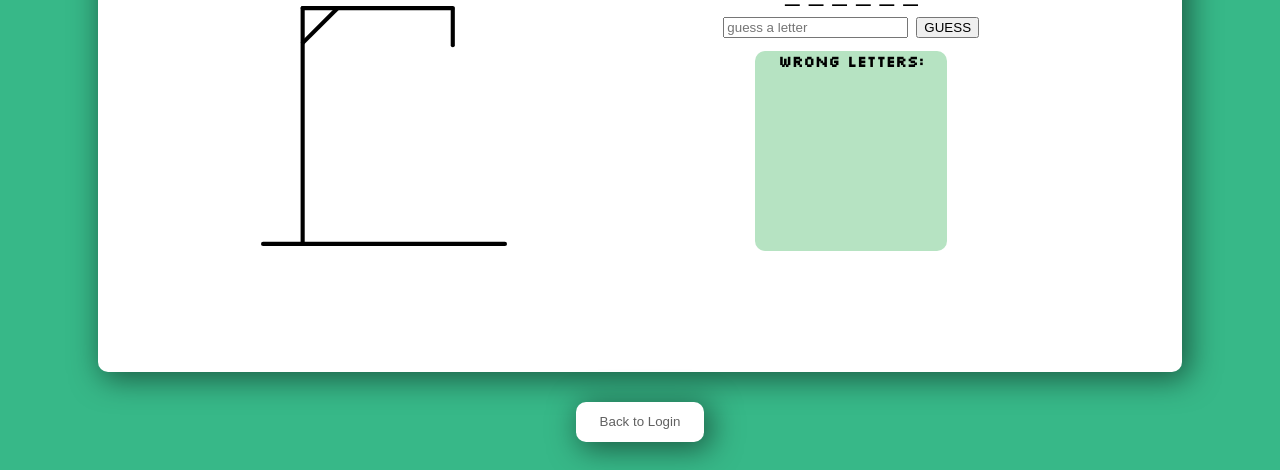
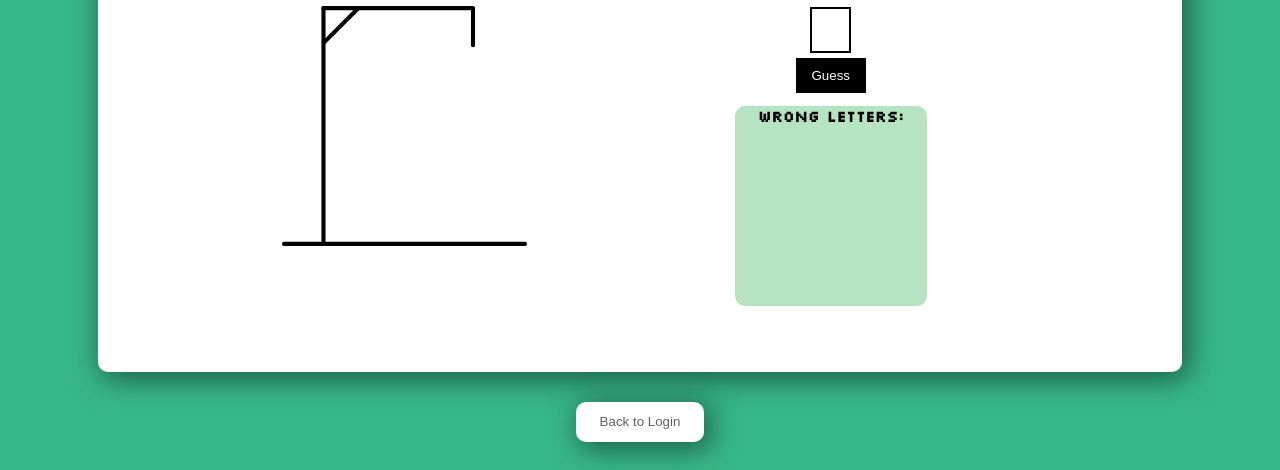
Before and after one commit to Myles-Marshall/capstone_hangman, a plain HTML site: page game.html in a window 1280 px wide. Shown: the part 330-800 px from the top of the page. Drawn offline with Linux system fonts and the light colour scheme.

Commit message:
styling changes

```diff
--- a/game.html
+++ b/game.html
@@ -22,8 +22,9 @@
 
                 <div id="word-display"></div>
 
-                <input id="guess-input" type="text" placeholder="guess a letter" maxlength="1">
-                <button onclick="guessFunc()">GUESS</button>
+                <input id="guess-input" type="text" placeholder="" maxlength="1">
+
+                <button onclick="guessFunc()">Guess</button>
 
                 <div id="wrong-letter-wrap">
                     <h2>WRONG LETTERS:</h2>
--- a/game_scripts.js
+++ b/game_scripts.js
@@ -68,7 +68,8 @@ let hangmanSrc = [
 let words = [
     "script", "assign", "inputs",
     "random", "append", "source",
-    "images", "string"
+    "images", "string", "reload",
+    "length"
 ]
 
 let randomWord = words[Math.floor(((Math.random()) * (words.length)))];
--- a/game_styles.css
+++ b/game_styles.css
@@ -55,7 +55,7 @@ body {
     flex-wrap: wrap;
     align-items: center;
     justify-content: center;
-    gap: 10%;
+    gap: 6%;
 }
 
 .hangman {
@@ -84,7 +84,7 @@ body {
 }
 
 #guesses > p {
-    margin-top: 120px;
+    margin-top: 90px;
 }
 
 /* .word-input {
@@ -108,8 +108,23 @@ body {
     font-family: Arial, Helvetica, sans-serif;
 }
 
+#guesses button {
+    display: block;
+    margin: 5px auto;
+    background-color: black;
+    color: white;
+    border: none;
+    padding: 10px;
+    width: 70px;
+}
+
 #guess-input {
-    margin-top: 10px;
+    margin-top: 30px;
+    text-align: center;
+    height: 5vh;
+    width: 2.6vw;
+    font-size: 2vw;
+    border: 2px solid black;
 }
 
 #wrong-letter-wrap {
```
